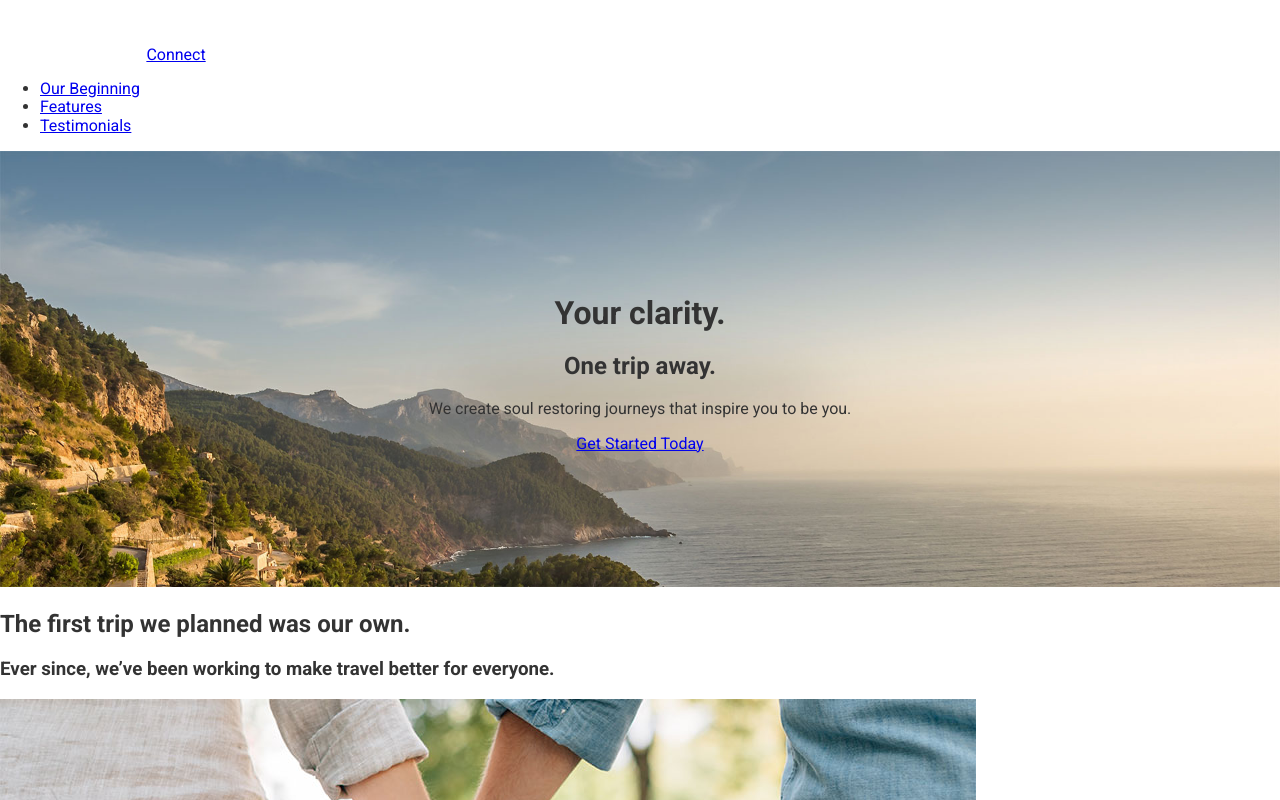
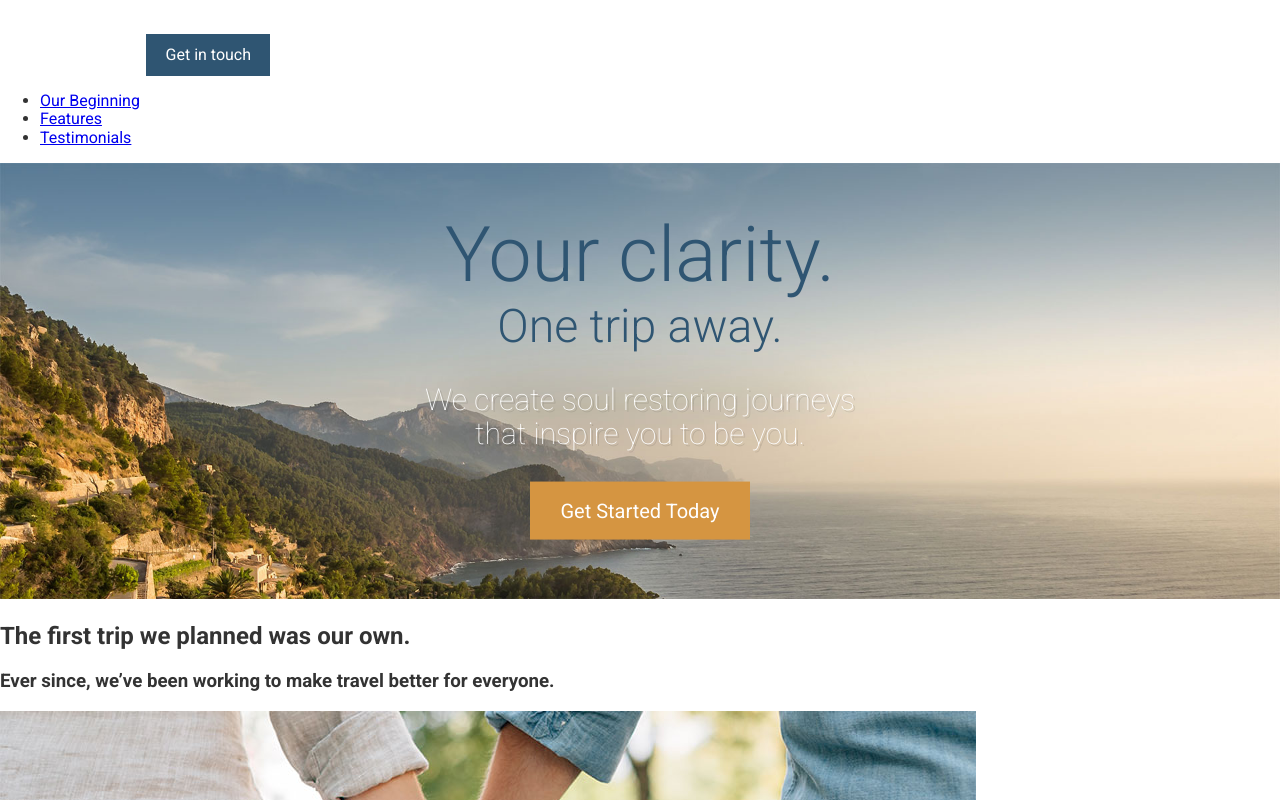
Before and after one commit to neerajfullstack/travelSite, a website: page app/index.html in a window 1280 px wide. Shown: the top 800 px of the page. Drawn offline with Linux system fonts and the light colour scheme.

Commit message:
buttons added

```diff
--- /dev/null
+++ b/app/assets/styles/base/_variables.css
@@ -0,0 +1,2 @@
+$mainBlue: #2f5572;
+$mainOrange: #d59541;
--- /dev/null
+++ b/app/assets/styles/modules/_btn.css
@@ -0,0 +1,19 @@
+.btn {
+    background-color: $mainBlue;
+    color:#fff;
+    text-decoration: none;
+    padding: .75rem 1.2rem;
+    display: inline-block;
+
+    &--orange {
+        background-color: $mainOrange;
+
+
+    }
+
+    &--large {
+        font-size: 1.25rem;
+        padding:1.1rem 1.9rem;
+        background-color:$mainOrange;
+    }
+}
--- a/app/assets/styles/modules/_large-hero.css
+++ b/app/assets/styles/modules/_large-hero.css
@@ -1,8 +1,7 @@
 .large-hero {
     position: relative;
-}
 
-.large-hero__text-content {
+    &__text-content {
         position: absolute;
         top:50%;
         transform: translateY(-50%);
@@ -10,3 +9,28 @@
         width: 100%;
         text-align: center;
     }
+
+    &__title {
+        font-weight: 300;
+        color:$mainBlue;
+        font-size: 4.8rem;
+        margin:0;
+    }
+
+    &__subtitle {
+        font-weight: 300;
+        color: $mainBlue;
+        font-size: 2.9rem;
+        margin:0;
+    }
+
+    &__description {
+        color:#fff;
+        font-size: 1.875rem;
+        font-weight: 100;
+        text-shadow: 2px 2px 0 rgba(0,0,0,.1);
+        max-width: 30rem;
+        margin-left: auto;
+        margin-right: auto;
+    }
+}
--- a/app/assets/styles/styles.css
+++ b/app/assets/styles/styles.css
@@ -1,3 +1,5 @@
 @import 'normalize.css';
 @import 'base/_global.css';
+@import 'base/_variables';
 @import 'modules/_large-hero';
+@import 'modules/_btn';
--- a/app/index.html
+++ b/app/index.html
@@ -10,7 +10,7 @@
 <body>
   <header>
     <img src="assets/images/icons/clear-view-escapes.svg">
-    <a href="#">Connect</a>
+    <a href="#" class="btn">Get in touch</a>
     <nav>
       <ul>
         <li><a href="#our-beginning">Our Beginning</a></li>
@@ -24,9 +24,9 @@
     <img src="assets/images/hero--large.jpg">
     <div class="large-hero__text-content">
       <h1 class="large-hero__title">Your clarity.</h1>
-      <h2>One trip away.</h2>
-      <p>We create soul restoring journeys that inspire you to be you.</p>
-      <p><a href="#">Get Started Today</a></p>
+      <h2 class="large-hero__subtitle">One trip away.</h2>
+      <p class="large-hero__description">We create soul restoring journeys that inspire you to be you.</p>
+      <p><a href="#" class="btn btn--orange btn--large">Get Started Today</a></p>
     </div>
 
   </div>
@@ -84,7 +84,7 @@
   </div>
 
   <footer>
-    <p>Copyright &copy; 2019 Clear View Escapes. All rights reserved. <a href="#">Get in Touch</a></p>
+    <p>Copyright &copy; 2019 Clear View Escapes. All rights reserved. <a href="#" class="btn btn--orange">Get in Touch</a></p>
   </footer>
   <!-- Leave this commented out HTML here until you need it for an upcoming "modal" lesson
   <div class="modal">
```
Also changed, not shown: app/bundled.js (+1 -1 lines). Lines whose indentation alone changed are shown as unchanged.
